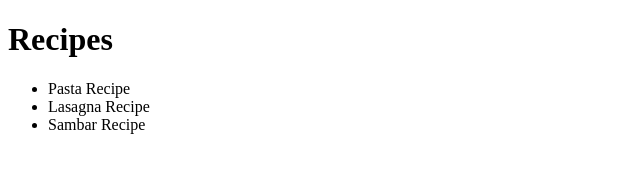
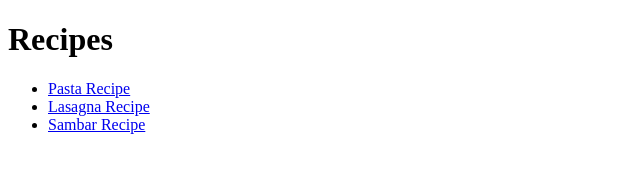
Before and after one commit to rohith-legend/project-recipe, a plain HTML site: page index.html in a window 1280 px wide. Shown: the whole page, without its empty margins (0-640 px from the left). Drawn offline with Linux system fonts and the light colour scheme.

Commit message:
Fixed links to other recipes
Broken link was fixed to individual recipes from index page

```diff
--- a/index.html
+++ b/index.html
@@ -7,9 +7,9 @@
     <body>
         <h1><strong>Recipes</strong></h1>
         <ul>
-            <li><a herf="./recipes/pasta.html" target="_blank">Pasta Recipe</a></li>
-            <li><a herf="./recipes/lasagna.html" target="_blank">Lasagna Recipe</a></li>
-            <li><a herf="./recipes/sambar.html" target="_blank">Sambar Recipe</a></li>
+            <li><a href="./recipes/pasta.html" target = "_blank">Pasta Recipe</a></li>
+            <li><a href="./recipes/lasagna.html" target = "_blank">Lasagna Recipe</a></li>
+            <li><a href="./recipes/sambar.html" target = "_blank">Sambar Recipe</a></li>
         </ul>
     </body>
 </html>
```
